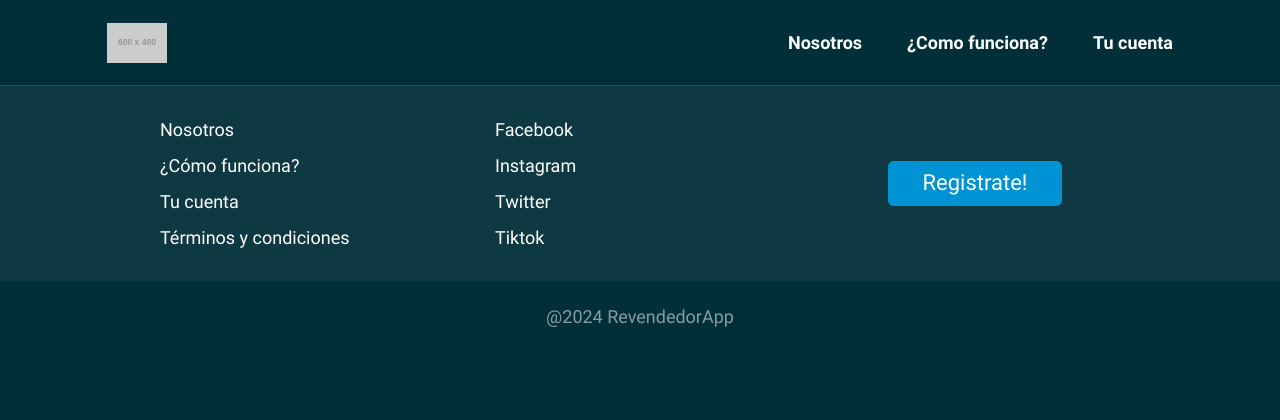
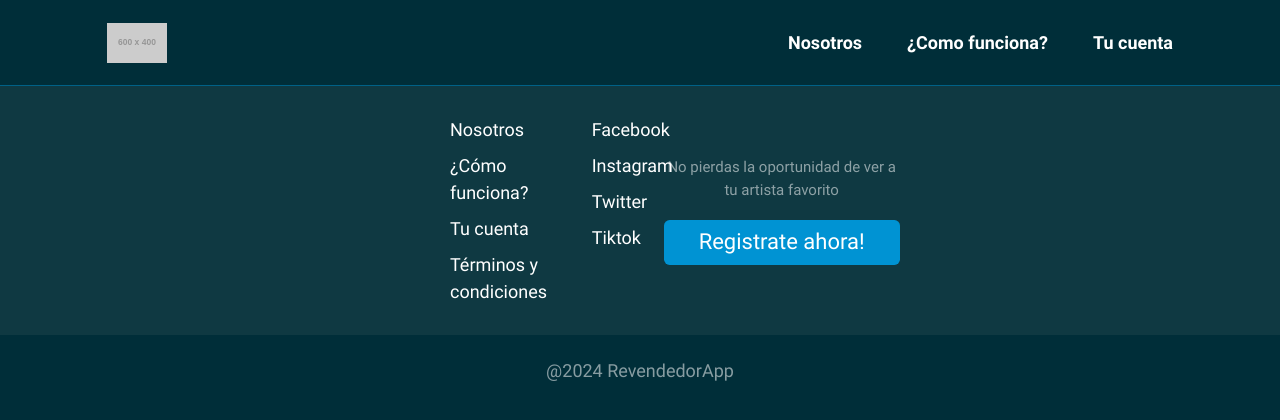
Before and after one commit to ricardovasquezpe/RevendedorAppVersion2, a React (Vite) app: page / in a window 1280 px wide. Shown: the top 420 px of the page. Built offline with nearby package versions, Linux system fonts and the light colour scheme.

Commit message:
footer style

```diff
--- a/src/components/footer/footer.tsx
+++ b/src/components/footer/footer.tsx
@@ -1,4 +1,4 @@
-import { Box, Center, SimpleGrid, VStack } from "@chakra-ui/react";
+import { Box, Center, SimpleGrid, Text, VStack } from "@chakra-ui/react";
 import { Link } from "react-router-dom";
 import styles from "./footer.module.css";
 import { MyButton } from "../myButton/myButton";
@@ -6,7 +6,7 @@ import { MyButton } from "../myButton/myButton";
 export const Footer = () => {
     return (
         <>
-            <Box bg={"primary.ligth"} padding={{"sm": "30px 24px", "md": "30px 160px"}} className={styles.parent}>
+            <Box bg={"primary.ligth"} padding={{"sm": "30px 24px", "md": "30px 150px", "lg": "30px 200px", "xl": "30px 450px"}} className={styles.parent}>
                 <SimpleGrid columns={{sm: 1, md: 3}} spacing={10}>
                     <Box>
                         <VStack align={{"sm": "center", "md": "start"}}>
@@ -25,11 +25,14 @@ export const Footer = () => {
                         </VStack>
                     </Box>
                     <Center>
-                        <MyButton textColor="white"
-                                backgroundColor="secondary.default"
-                                title={"Registrate!"}
-                                fontSize="22px"
-                                padding="20px 35px 20px 35px"></MyButton>
+                        <VStack>
+                            <Text align={"center"} fontSize={"15px"} color={"white.half"} mb={"10px"}>No pierdas la oportunidad de ver a tu artista favorito</Text>
+                            <MyButton textColor="white"
+                                    backgroundColor="secondary.default"
+                                    title={"Registrate ahora!"}
+                                    fontSize="22px"
+                                    padding="20px 35px 20px 35px"></MyButton>
+                        </VStack>
                     </Center>
                 </SimpleGrid>
             </Box>
--- a/src/config/theme.tsx
+++ b/src/config/theme.tsx
@@ -5,12 +5,13 @@ const theme = extendTheme({
         global: (props: any) => ({
           body: {
             bg: 'primary.default',
+            color: "white"
           },
           '.chakra-modal__close-btn': {
             color: 'white',
           },
           html: {
-            fontSize: "18px",
+            fontSize: "18px"
           }
         }),
     },
```
